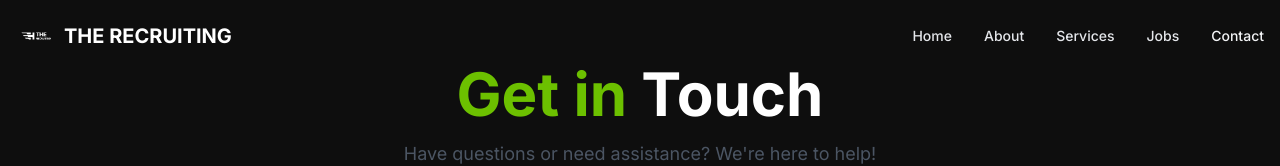
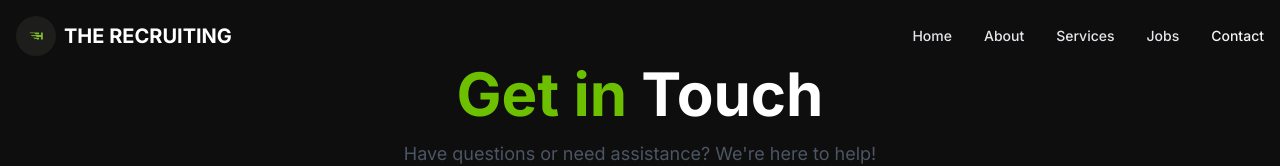
Before and after one commit to AbdulqosimAzizovich/Logistic-jobs, a Next.js app: page /contact in a window 1280 px wide. Shown: the top 166 px of the page. Built offline with nearby package versions, Linux system fonts and the light colour scheme.

Commit message:
animation added

```diff
--- a/components/navbar.tsx
+++ b/components/navbar.tsx
@@ -49,7 +49,7 @@ export default function Navbar() {
       <div className="container mx-auto flex items-center justify-between px-4">
         <Link href="/" className="flex items-center gap-2">
           <Image
-            src="/oq-fonsiz.png"
+            src="/Logo.jpg"
             alt="Logo"
             width={40}
             height={40}
```
